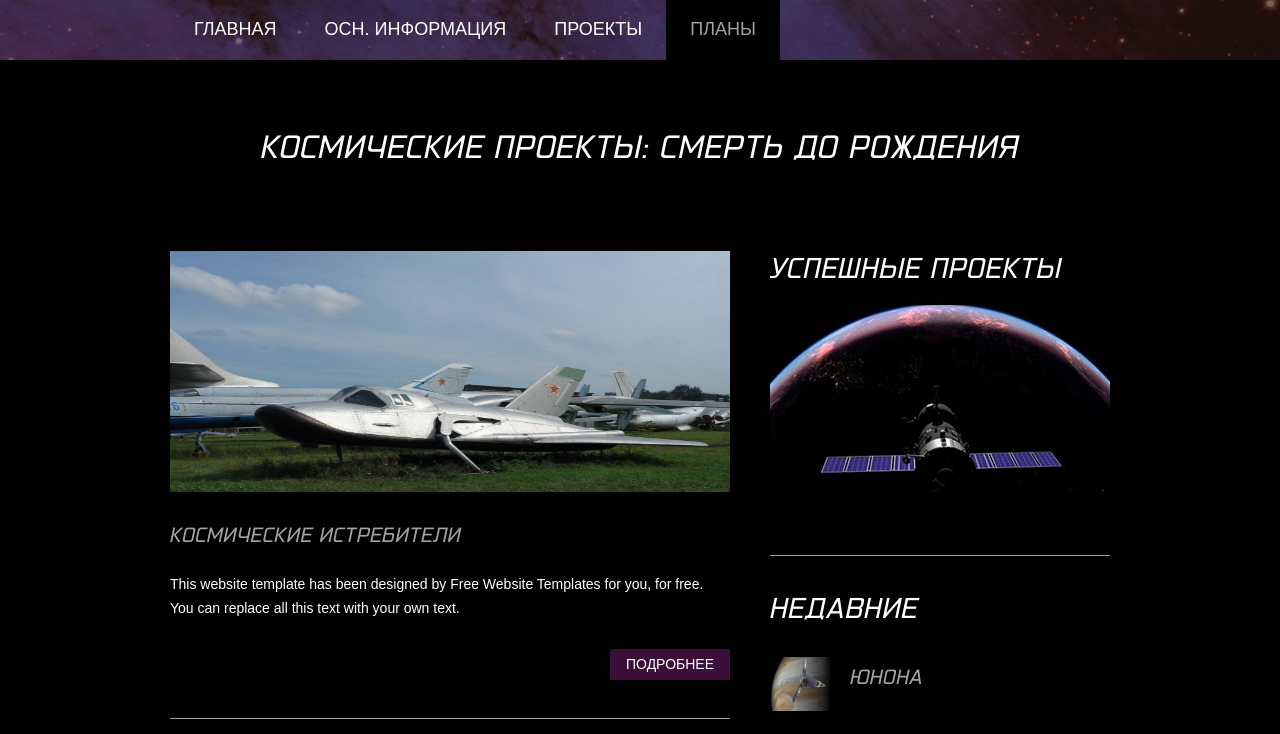
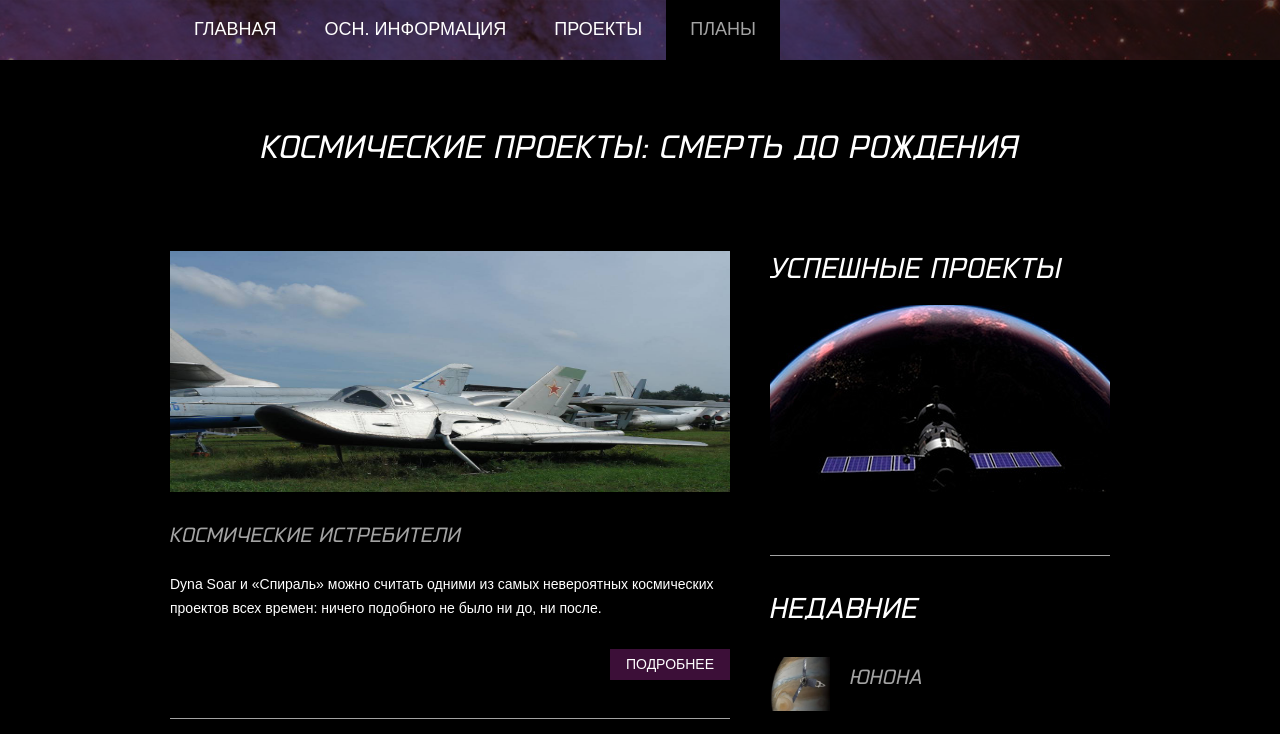
Before and after one commit to MIMIC9899/phisproj1, a plain HTML site: page blog.html in a window 1280 px wide. Shown: the top 734 px of the page. Drawn offline with Linux system fonts and the light colour scheme.

Commit message:
Update blog.html

```diff
--- a/blog.html
+++ b/blog.html
@@ -40,7 +40,7 @@
 								<a href="post1.html"><img src="images/finding-planet.jpg" style="width: 560px; height: 241px;" alt=""></a>
 								<h1>Космические истребители</h1>
 								<span></span>
-								<p>This website template has been designed by Free Website Templates for you, for free. You can replace all this text with your own text.</p>
+								<p>Dyna Soar и «Спираль» можно считать одними из самых невероятных космических проектов всех времен: ничего подобного не было ни до, ни после.</p>
 								<a href="post1.html" class="more">Подробнее</a>
 							</li>
 							<li>
```
